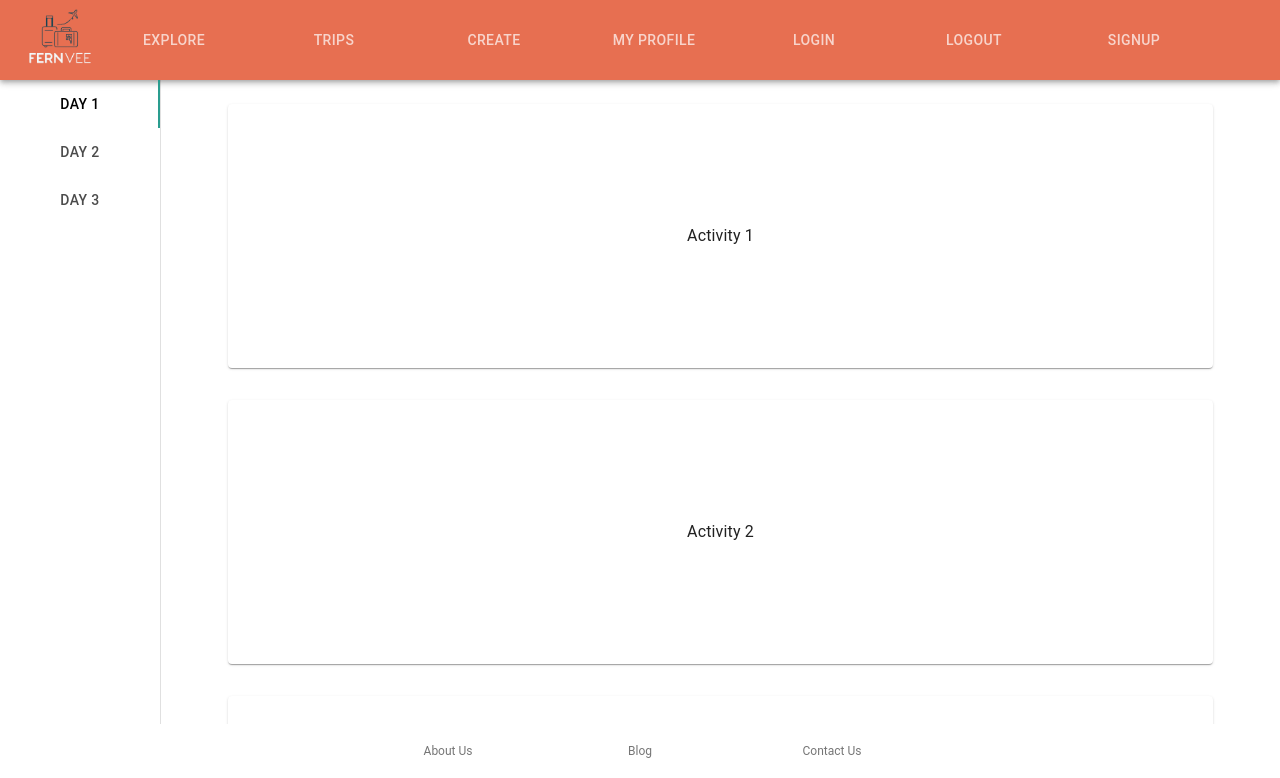
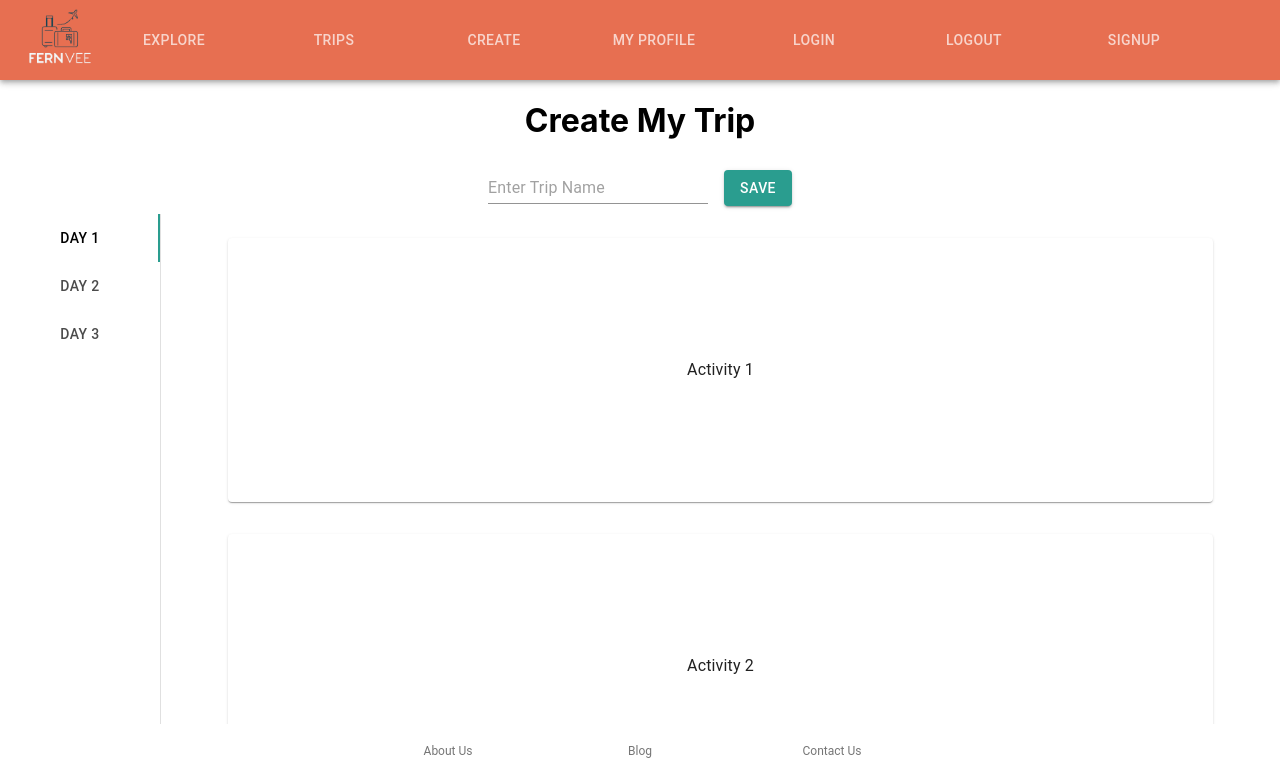
Before and after one commit to aleksa-ai/Fernvee, a React (Create React App) app in the folder client/: page /create in a window 1280 px wide. Shown: the top 778 px of the page. Built offline with nearby package versions, Linux system fonts and the light colour scheme.

Commit message:
Update DayList component

```diff
--- a/client/src/components/Itinerary.jsx
+++ b/client/src/components/Itinerary.jsx
@@ -1,7 +1,32 @@
-import DayList from "./DayList"
+import { makeStyles } from "@material-ui/core/styles";
+import Button from '@material-ui/core/Button';
+import Input from "@material-ui/core/Input";
+
+import DayList from "./DayList";
+
+const useStyles = makeStyles((theme) => ({
+  root: {
+    "& > *": {
+      margin: theme.spacing(1),
+    },
+  },
+}));
 
 export default function Itinerary(props) {
+  const classes = useStyles();
   return (
-  <DayList/>
-  )
+    <>
+      <h1>Create My Trip</h1>
+      <form className={classes.root} noValidate autoComplete="off">
+        <Input
+          placeholder="Enter Trip Name"
+          inputProps={{ "aria-label": "description" }}
+        />
+        <Button variant="contained" color="secondary">
+          SAVE
+        </Button>
+      </form>
+      <DayList />
+    </>
+  );
 }
```
